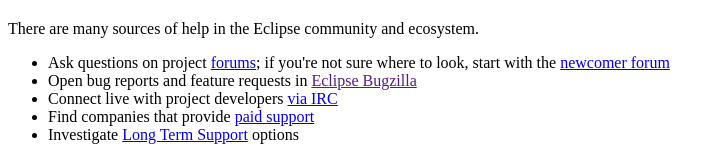
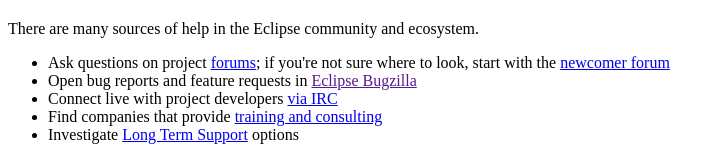
Before and after one commit to isabella232/users-1, a PHP site: page /content/en_index.php in a window 1280 px wide. Shown: the part 2321-2481 px from the top of the page, without its empty margins (0-725 px from the left). Run offline with PHP 8.4, Linux system fonts and the light colour scheme; data that the repository does not hold is empty.

Commit message:
"Training and consulting" makes more sense than "paid support"

```diff
--- a/content/en_index.php
+++ b/content/en_index.php
@@ -89,7 +89,7 @@
         <li>Ask questions on project <a href="https://www.eclipse.org/forums/">forums</a>; if you're not sure where to look, start with the <a href="http://www.eclipse.org/forums/index.php/f/89/">newcomer forum</a></li>
         <li>Open bug reports and feature requests in <a href="<?php print $bugzillaLink; ?>">Eclipse Bugzilla</a></li>
         <li>Connect live with project developers <a href="https://wiki.eclipse.org/IRC">via IRC</a></li>
-        <li>Find companies that provide <a href="http://marketplace.eclipse.org/category/markets/training-consulting/title">paid support</a></li>
+        <li>Find companies that provide <a href="http://marketplace.eclipse.org/category/markets/training-consulting/title">training and consulting</a></li>
         <li>Investigate <a href="http://lts.eclipse.org">Long Term Support</a> options</li>
       </ul>
     </div>
```
